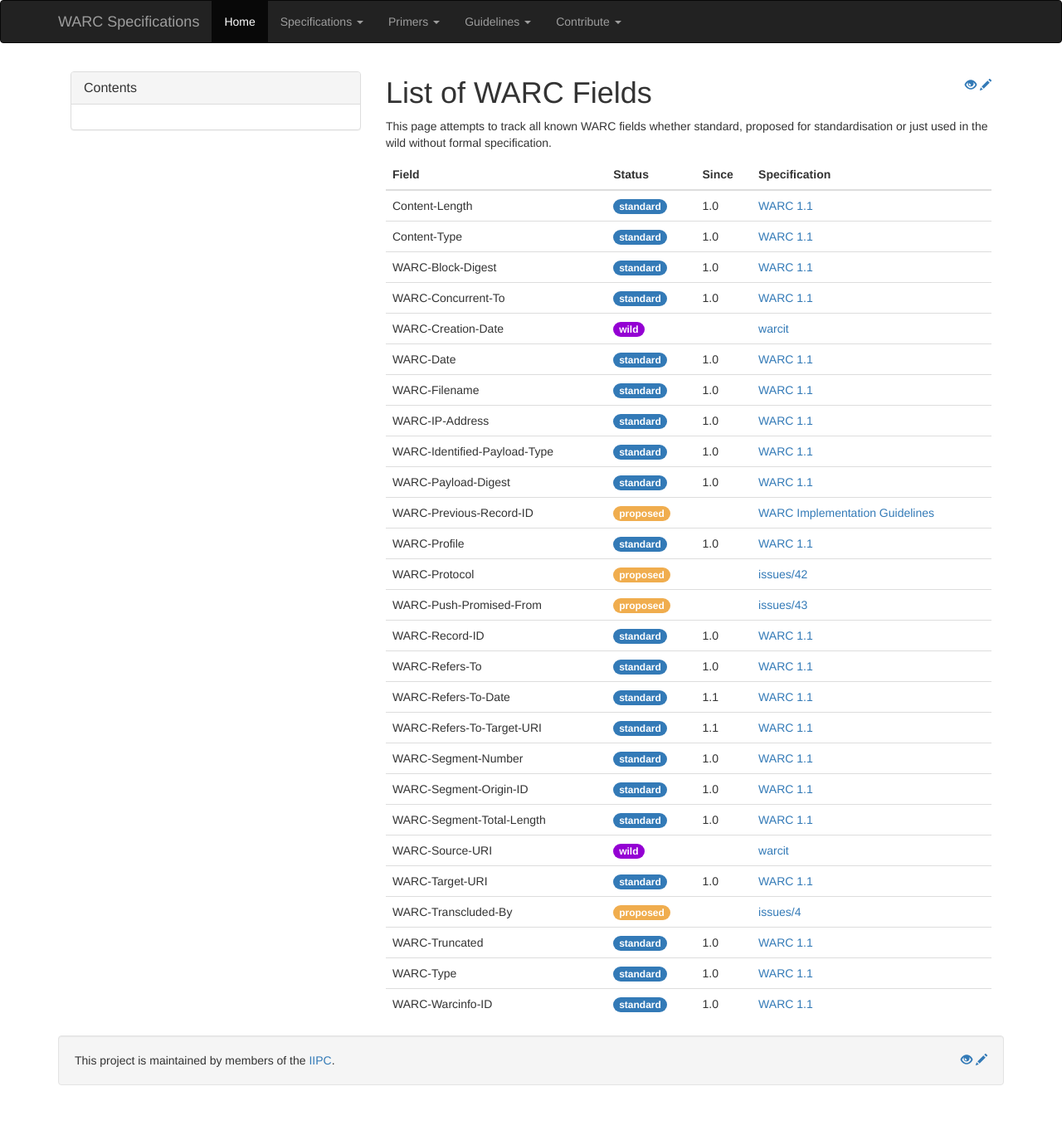
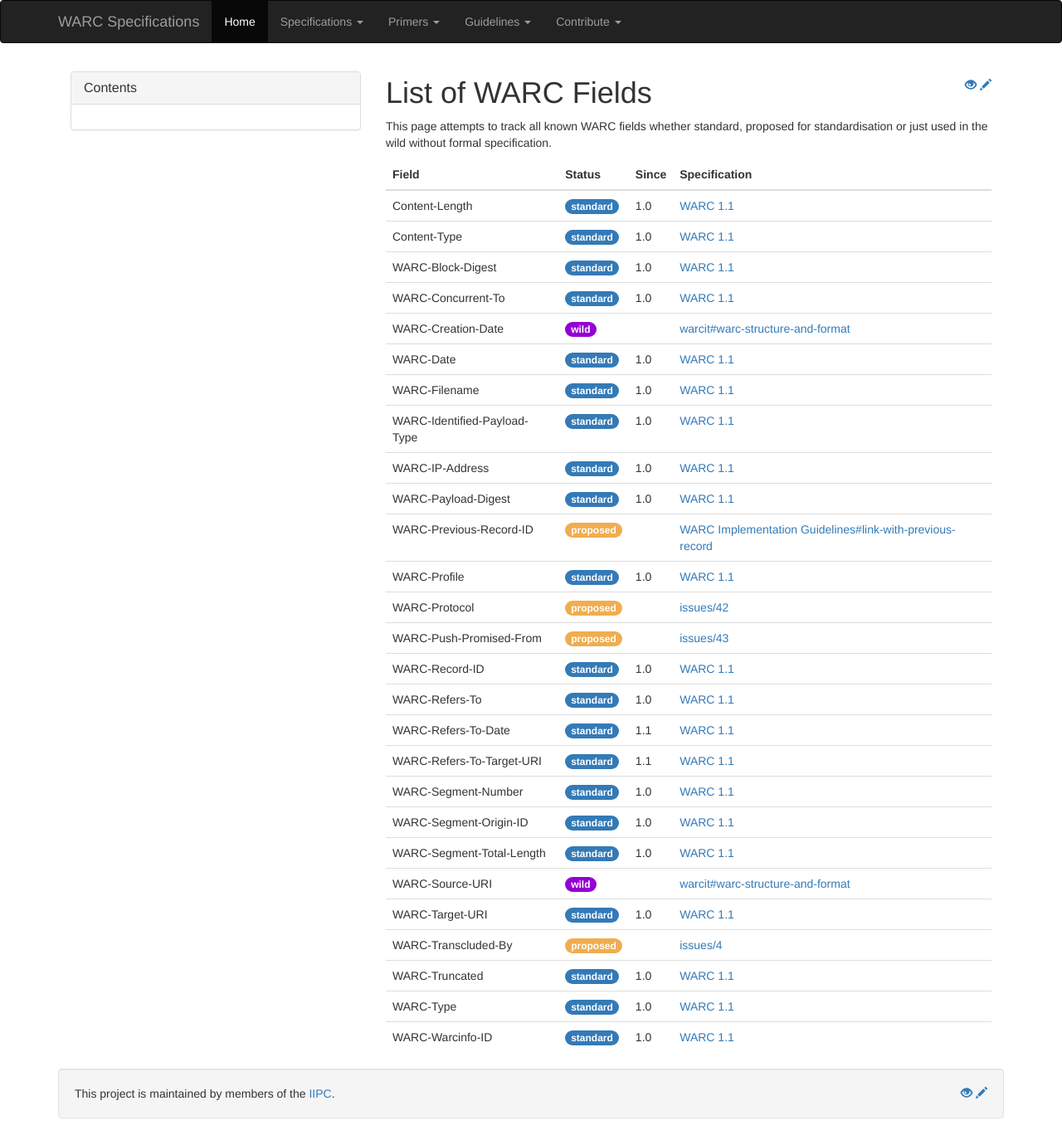
Before and after one commit to iipc/warc-specifications, a Jekyll site: the page built from guidelines/warc-fields/index.md, in a window 1280 px wide. Shown: the whole page at 83% size. Built offline with Jekyll 4.4.1, drawn with Linux system fonts in a browser that asks for light colours; nearby versions of some CDN libraries; before the commit the page ends 1328 px from its top, so only the background shows below that.

Commit message:
Leverage Jekyll to automate fields table generation from YAML

```diff
--- a/guidelines/warc-fields/_fields.html
+++ /dev/null
@@ -1,177 +0,0 @@
-{% comment %}
-Generated from fields.yml. Don't edit this directly. Run 'make' to update.
-{% endcomment %}
-<table class='table'>
-    <thead>
-        <tr>
-            <th>Field</th>
-            <th>Status</th>
-            <th>Since</th>
-            <th>Specification</th>
-        </tr>
-    </thead>
-    <tbody>
-    <tr>
-        <td>Content-Length</td>
-        <td><span class='badge spec-badge-status-standard'>standard</span></td>
-        <td>1.0</td>
-        <td><a href="https://iipc.github.io/warc-specifications/specifications/warc-format/warc-1.1/#content-length">WARC 1.1</a></td>
-    </tr>
-    <tr>
-        <td>Content-Type</td>
-        <td><span class='badge spec-badge-status-standard'>standard</span></td>
-        <td>1.0</td>
-        <td><a href="https://iipc.github.io/warc-specifications/specifications/warc-format/warc-1.1/#content-type">WARC 1.1</a></td>
-    </tr>
-    <tr>
-        <td>WARC-Block-Digest</td>
-        <td><span class='badge spec-badge-status-standard'>standard</span></td>
-        <td>1.0</td>
-        <td><a href="https://iipc.github.io/warc-specifications/specifications/warc-format/warc-1.1/#warc-block-digest">WARC 1.1</a></td>
-    </tr>
-    <tr>
-        <td>WARC-Concurrent-To</td>
-        <td><span class='badge spec-badge-status-standard'>standard</span></td>
-        <td>1.0</td>
-        <td><a href="https://iipc.github.io/warc-specifications/specifications/warc-format/warc-1.1/#warc-concurrent-to">WARC 1.1</a></td>
-    </tr>
-    <tr>
-        <td>WARC-Creation-Date</td>
-        <td><span class='badge spec-badge-status-wild'>wild</span></td>
-        <td></td>
-        <td><a href="https://github.com/webrecorder/warcit#warc-structure-and-format">warcit</a></td>
-    </tr>
-    <tr>
-        <td>WARC-Date</td>
-        <td><span class='badge spec-badge-status-standard'>standard</span></td>
-        <td>1.0</td>
-        <td><a href="https://iipc.github.io/warc-specifications/specifications/warc-format/warc-1.1/#warc-date">WARC 1.1</a></td>
-    </tr>
-    <tr>
-        <td>WARC-Filename</td>
-        <td><span class='badge spec-badge-status-standard'>standard</span></td>
-        <td>1.0</td>
-        <td><a href="https://iipc.github.io/warc-specifications/specifications/warc-format/warc-1.1/#warc-filename">WARC 1.1</a></td>
-    </tr>
-    <tr>
-        <td>WARC-IP-Address</td>
-        <td><span class='badge spec-badge-status-standard'>standard</span></td>
-        <td>1.0</td>
-        <td><a href="https://iipc.github.io/warc-specifications/specifications/warc-format/warc-1.1/#warc-ip-address">WARC 1.1</a></td>
-    </tr>
-    <tr>
-        <td>WARC-Identified-Payload-Type</td>
-        <td><span class='badge spec-badge-status-standard'>standard</span></td>
-        <td>1.0</td>
-        <td><a href="https://iipc.github.io/warc-specifications/specifications/warc-format/warc-1.1/#warc-identified-payload-type">WARC 1.1</a></td>
-    </tr>
-    <tr>
-        <td>WARC-Payload-Digest</td>
-        <td><span class='badge spec-badge-status-standard'>standard</span></td>
-        <td>1.0</td>
-        <td><a href="https://iipc.github.io/warc-specifications/specifications/warc-format/warc-1.1/#warc-payload-digest">WARC 1.1</a></td>
-    </tr>
-    <tr>
-        <td>WARC-Previous-Record-ID</td>
-        <td><span class='badge spec-badge-status-proposed'>proposed</span></td>
-        <td></td>
-        <td><a href="https://iipc.github.io/warc-specifications/guidelines/warc-implementation-guidelines/#link-with-previous-record">WARC Implementation Guidelines</a></td>
-    </tr>
-    <tr>
-        <td>WARC-Profile</td>
-        <td><span class='badge spec-badge-status-standard'>standard</span></td>
-        <td>1.0</td>
-        <td><a href="https://iipc.github.io/warc-specifications/specifications/warc-format/warc-1.1/#warc-profile">WARC 1.1</a></td>
-    </tr>
-    <tr>
-        <td>WARC-Protocol</td>
-        <td><span class='badge spec-badge-status-proposed'>proposed</span></td>
-        <td></td>
-        <td><a href="https://github.com/iipc/warc-specifications/issues/42">issues/42</a></td>
-    </tr>
-    <tr>
-        <td>WARC-Push-Promised-From</td>
-        <td><span class='badge spec-badge-status-proposed'>proposed</span></td>
-        <td></td>
-        <td><a href="https://github.com/iipc/warc-specifications/issues/43">issues/43</a></td>
-    </tr>
-    <tr>
-        <td>WARC-Record-ID</td>
-        <td><span class='badge spec-badge-status-standard'>standard</span></td>
-        <td>1.0</td>
-        <td><a href="https://iipc.github.io/warc-specifications/specifications/warc-format/warc-1.1/#warc-record-id">WARC 1.1</a></td>
-    </tr>
-    <tr>
-        <td>WARC-Refers-To</td>
-        <td><span class='badge spec-badge-status-standard'>standard</span></td>
-        <td>1.0</td>
-        <td><a href="https://iipc.github.io/warc-specifications/specifications/warc-format/warc-1.1/#warc-refers-to">WARC 1.1</a></td>
-    </tr>
-    <tr>
-        <td>WARC-Refers-To-Date</td>
-        <td><span class='badge spec-badge-status-standard'>standard</span></td>
-        <td>1.1</td>
-        <td><a href="https://iipc.github.io/warc-specifications/specifications/warc-format/warc-1.1/#warc-refers-to-date">WARC 1.1</a></td>
-    </tr>
-    <tr>
-        <td>WARC-Refers-To-Target-URI</td>
-        <td><span class='badge spec-badge-status-standard'>standard</span></td>
-        <td>1.1</td>
-        <td><a href="https://iipc.github.io/warc-specifications/specifications/warc-format/warc-1.1/#warc-refers-to-target-uri">WARC 1.1</a></td>
-    </tr>
-    <tr>
-        <td>WARC-Segment-Number</td>
-        <td><span class='badge spec-badge-status-standard'>standard</span></td>
-        <td>1.0</td>
-        <td><a href="https://iipc.github.io/warc-specifications/specifications/warc-format/warc-1.1/#warc-segment-number">WARC 1.1</a></td>
-    </tr>
-    <tr>
-        <td>WARC-Segment-Origin-ID</td>
-        <td><span class='badge spec-badge-status-standard'>standard</span></td>
-        <td>1.0</td>
-        <td><a href="https://iipc.github.io/warc-specifications/specifications/warc-format/warc-1.1/#warc-segment-origin-id">WARC 1.1</a></td>
-    </tr>
-    <tr>
-        <td>WARC-Segment-Total-Length</td>
-        <td><span class='badge spec-badge-status-standard'>standard</span></td>
-        <td>1.0</td>
-        <td><a href="https://iipc.github.io/warc-specifications/specifications/warc-format/warc-1.1/#warc-segment-total-length">WARC 1.1</a></td>
-    </tr>
-    <tr>
-        <td>WARC-Source-URI</td>
-        <td><span class='badge spec-badge-status-wild'>wild</span></td>
-        <td></td>
-        <td><a href="https://github.com/webrecorder/warcit#warc-structure-and-format">warcit</a></td>
-    </tr>
-    <tr>
-        <td>WARC-Target-URI</td>
-        <td><span class='badge spec-badge-status-standard'>standard</span></td>
-        <td>1.0</td>
-        <td><a href="https://iipc.github.io/warc-specifications/specifications/warc-format/warc-1.1/#warc-target-uri">WARC 1.1</a></td>
-    </tr>
-    <tr>
-        <td>WARC-Transcluded-By</td>
-        <td><span class='badge spec-badge-status-proposed'>proposed</span></td>
-        <td></td>
-        <td><a href="https://github.com/iipc/warc-specifications/issues/4">issues/4</a></td>
-    </tr>
-    <tr>
-        <td>WARC-Truncated</td>
-        <td><span class='badge spec-badge-status-standard'>standard</span></td>
-        <td>1.0</td>
-        <td><a href="https://iipc.github.io/warc-specifications/specifications/warc-format/warc-1.1/#warc-truncated">WARC 1.1</a></td>
-    </tr>
-    <tr>
-        <td>WARC-Type</td>
-        <td><span class='badge spec-badge-status-standard'>standard</span></td>
-        <td>1.0</td>
-        <td><a href="https://iipc.github.io/warc-specifications/specifications/warc-format/warc-1.1/#warc-type">WARC 1.1</a></td>
-    </tr>
-    <tr>
-        <td>WARC-Warcinfo-ID</td>
-        <td><span class='badge spec-badge-status-standard'>standard</span></td>
-        <td>1.0</td>
-        <td><a href="https://iipc.github.io/warc-specifications/specifications/warc-format/warc-1.1/#warc-warcinfo-id">WARC 1.1</a></td>
-    </tr>
-    </tbody>
-</table>
--- a/guidelines/warc-fields/index.md
+++ b/guidelines/warc-fields/index.md
@@ -6,4 +6,43 @@
 This page attempts to track all known WARC fields whether standard, proposed for
 standardisation or just used in the wild without formal specification.
 
-{% include_relative _fields.html %}
+<table class='table'>
+    <thead>
+        <tr>
+            <th>Field</th>
+            <th>Status</th>
+            <th>Since</th>
+            <th>Specification</th>
+        </tr>
+    </thead>
+    <tbody>
+    {%- assign specs = site.data.warc_fields.specs %}
+    {%- for field in site.data.warc_fields.fields %}
+        {%- assign name = field.first %}
+        {%- assign attrs = field.last %}
+        {%- assign spec = attrs.spec %}
+        {%- if specs[spec] %}
+            {%- assign lower_name = name | downcase %}
+            {%- assign spec_url = specs[spec] | append: "#" | append: lower_name %}
+        {%- else  %}
+            {%- assign spec_base = spec | replace: "#", "/" | split: "/" | first %}
+            {%- assign spec_ref = specs[spec_base] %}
+            {%- if spec_ref %}
+                {%- assign spec_url = spec | replace_first: spec_base, spec_ref %}
+            {%- endif %}
+        {%- endif %}
+        {%- assign status = attrs.status %}
+        {%- unless status %}
+            {%- if attrs.since %}
+                {%- assign status = "standard" %}
+            {%- endif %}
+        {%- endunless %}
+        <tr>
+            <td>{{ name }}</td>
+            <td><span class='badge spec-badge-status-{{ status }}'>{{ status }}</span></td>
+            <td>{{ attrs.since }}</td>
+            <td><a href="{{ spec_url }}">{{ spec }}</a></td>
+        </tr>
+    {%- endfor %}
+    </tbody>
+</table>
```
Also changed, not shown: _data/warc_fields.yml (renamed from guidelines/warc-fields/_fields.yml), 2 other files.
